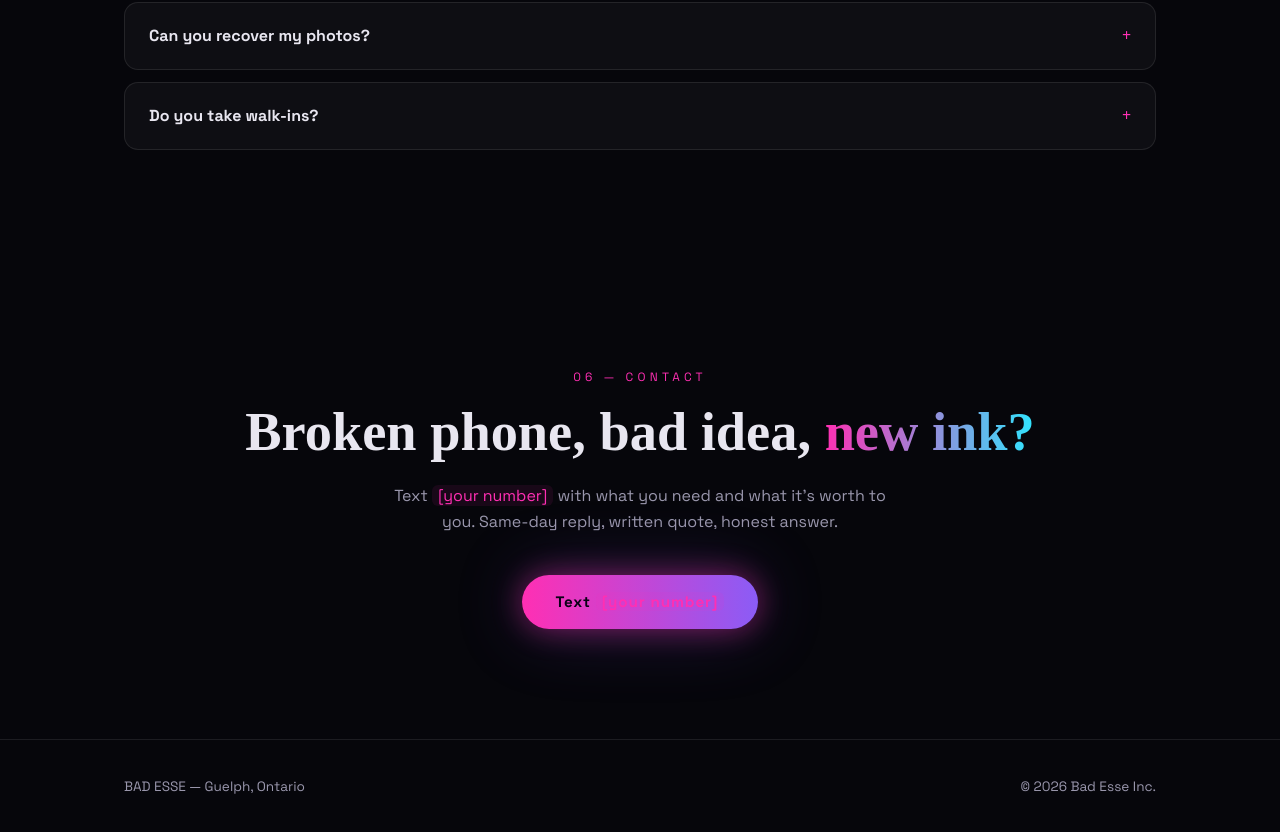
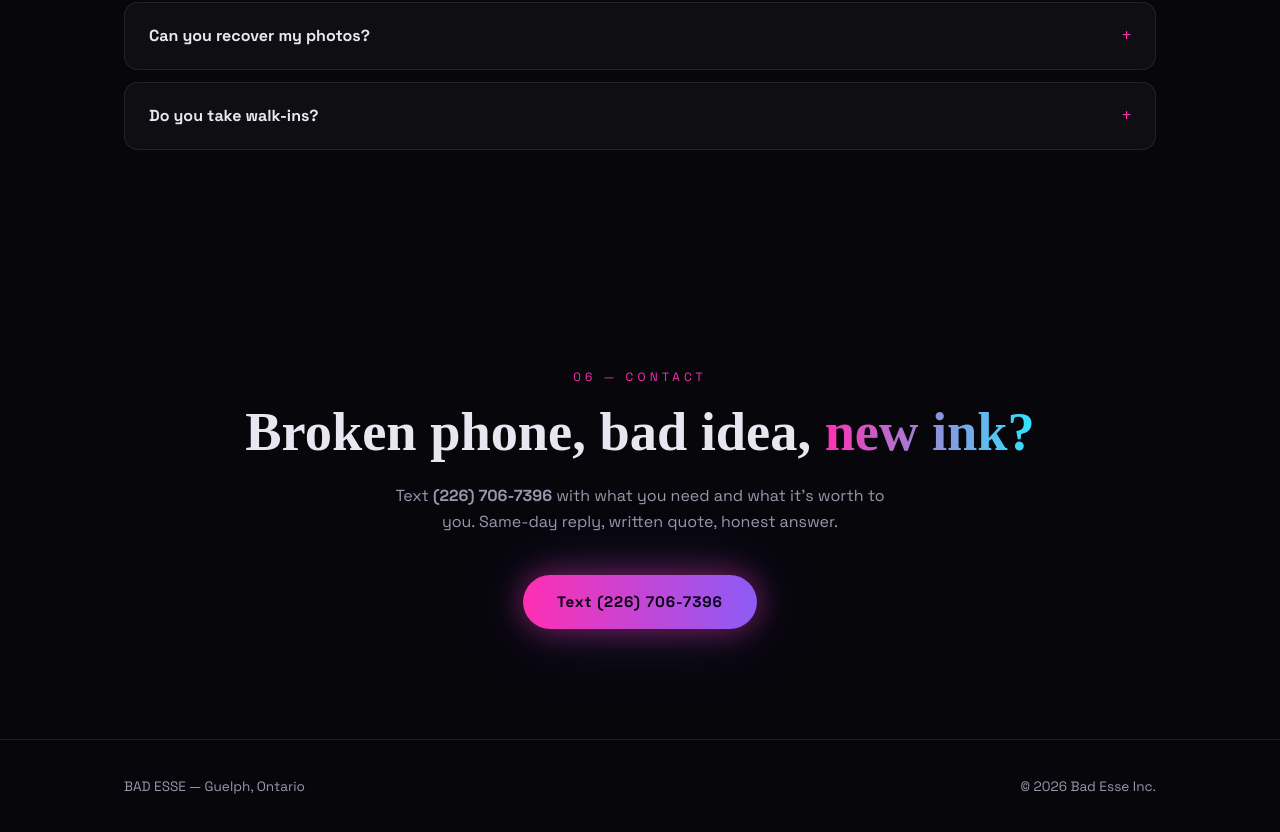
Before and after one commit to zippthumpphimself-ai/bad-esse-site, a plain HTML site: page index.html in a window 1280 px wide. Shown: the part 3472-4304 px from the top of the page. Drawn offline with Linux system fonts and the light colour scheme; a web font is replaced by a local one.

Commit message:
Add the shop number (226) 706-7396 to the contact section

```diff
--- a/index.html
+++ b/index.html
@@ -260,10 +260,10 @@ footer{border-top:1px solid var(--line);padding:36px 0;color:var(--dim);font-siz
 <section id="contact" class="final"><div class="wrap">
   <p class="eyebrow rv">06 &mdash; Contact</p>
   <h2 class="rv">Broken phone, bad idea, <span class="grad">new ink?</span></h2>
-  <p class="tag2 rv">Text <span class="placeholder">[your number]</span> with what you need and what it's worth to you.
+  <p class="tag2 rv">Text <strong>(226) 706-7396</strong> with what you need and what it's worth to you.
     Same-day reply, written quote, honest answer.</p>
   <div class="cta-row rv" style="justify-content:center">
-    <a class="btn btn-primary" href="sms:[your number]">Text <span class="placeholder">[your number]</span></a>
+    <a class="btn btn-primary" href="sms:+12267067396">Text (226) 706-7396</a>
   </div>
 </div></section>
 </main>
```
